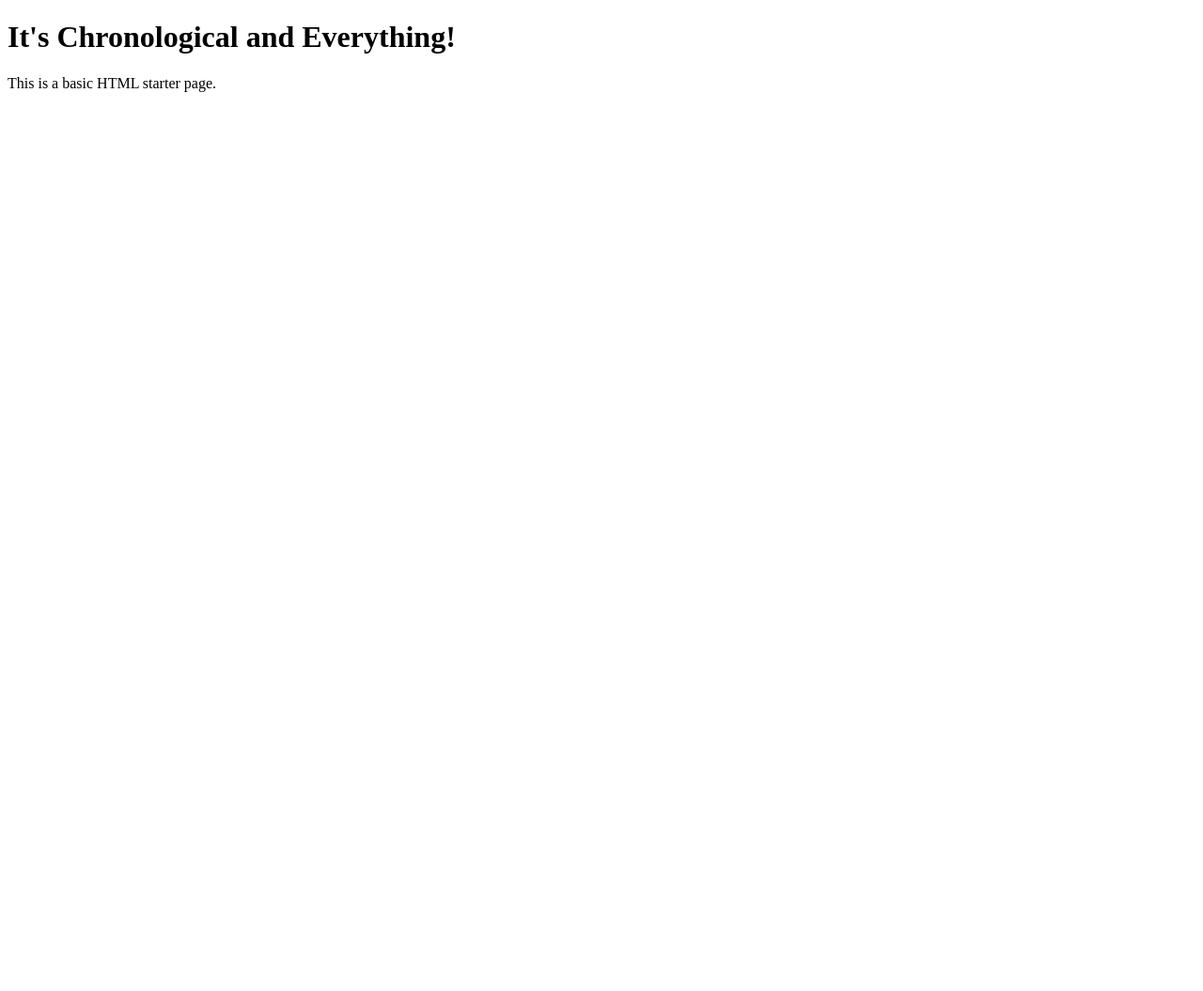
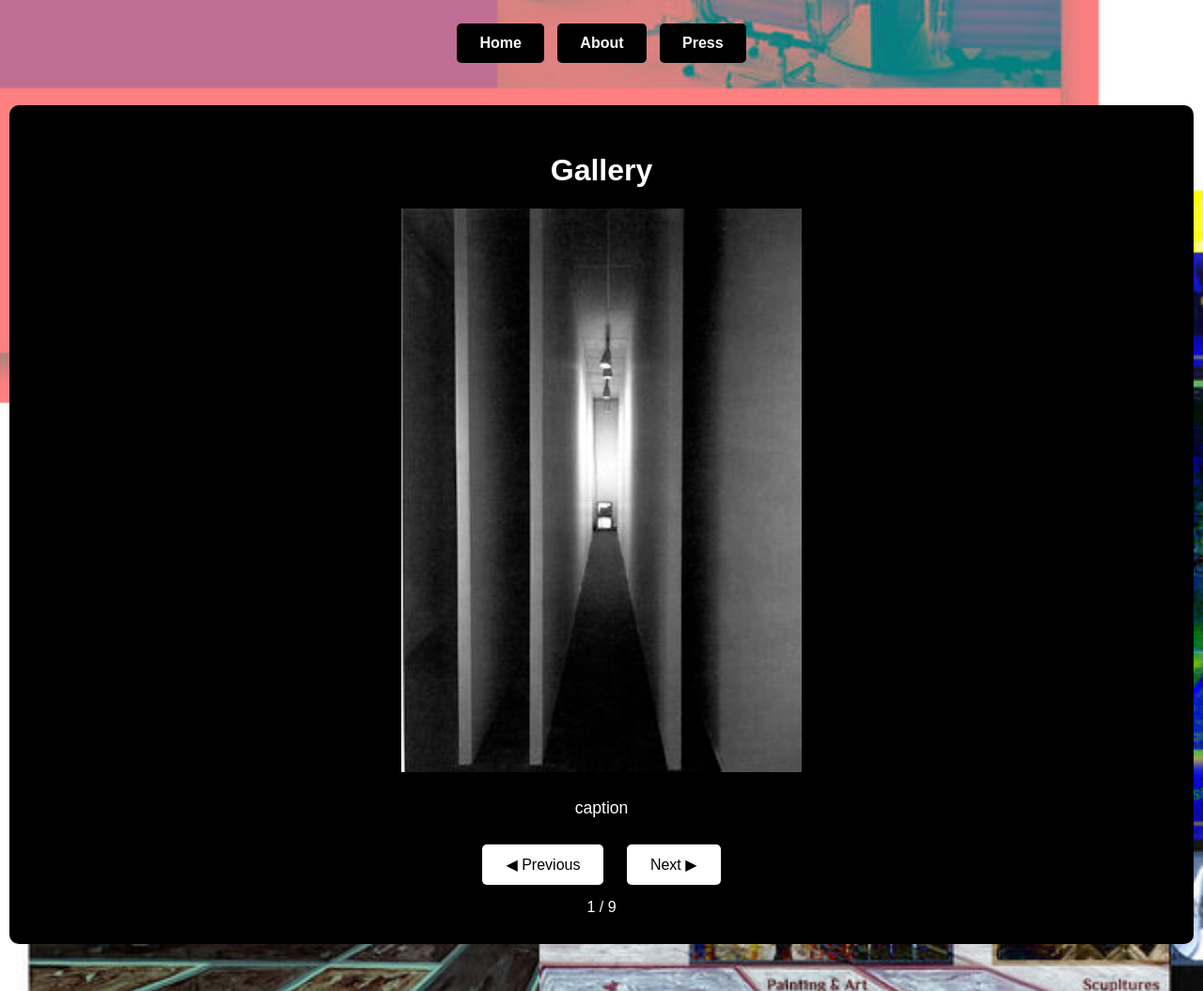
Before and after one commit to nickw0417/E-Gallery, a plain HTML site: page index3.html in a window 1280 px wide. Shown: the whole page at 94% size. Before the commit the page ends 800 px from the top, so only its background shows below. Drawn offline with Linux system fonts and the light colour scheme.

Commit message:
new assets and code

```diff
--- a/index3.html
+++ b/index3.html
@@ -1,9 +1,206 @@
 <!DOCTYPE html>
+<html lang="en">
 <head>
-  <title>Artwork</title>
+<meta charset="UTF-8">
+<meta name="viewport" content="width=device-width, initial-scale=1.0">
+<title>Gallery</title>
+
+<style>
+body {
+    margin: 0;
+    padding: 0;
+    font-family: Arial, sans-serif;
+    background-image: url("assets/web_art.jpg");
+    background-size: cover;
+    background-position: center;
+    background-attachment: fixed;
+    background-repeat: no-repeat;
+    color: white;
+}
+
+.nav {
+    text-align: center;
+    padding: 20px;
+}
+
+.nav a {
+    display: inline-block;
+    padding: 12px 24px;
+    margin: 5px;
+    background-color: rgba(0,0,0,1);
+    color: white;
+    text-decoration: none;
+    border-radius: 5px;
+    font-weight: bold;
+}
+
+.nav a:hover {
+    background-color: #333;
+}
+
+.gallery-container {
+    max-width: 1200px;
+    margin: 20px auto 50px auto;
+    padding: 30px;
+    background-color: rgba(0,0,0,1);
+    border-radius: 10px;
+    text-align: center;
+}
+
+.slide {
+    display: none;
+}
+
+.slide img {
+    width: 100%;
+    max-height: 75vh;
+    object-fit: contain;
+    border-radius: 5px;
+}
+
+.caption {
+    margin-top: 20px;
+    font-size: 1.1rem;
+    line-height: 1.6;
+}
+
+.controls {
+    margin-top: 25px;
+}
+
+.controls button {
+    padding: 12px 25px;
+    font-size: 16px;
+    margin: 0 10px;
+    background: white;
+    color: black;
+    border: none;
+    border-radius: 5px;
+    cursor: pointer;
+}
+
+.controls button:hover {
+    background: #ccc;
+}
+
+.counter {
+    margin-top: 15px;
+    font-size: 1rem;
+}
+</style>
+
 </head>
 <body>
-  <h1>It's Chronological and Everything!</h1>
-  <p>This is a basic HTML starter page.</p>
+
+<div class="nav">
+    <a href="index.html">Home</a>
+    <a href="index2.html">About</a>
+    <a href="index4.html">Press</a>
+</div>
+
+<div class="gallery-container">
+
+    <h1>Gallery</h1>
+
+    <div class="slide">
+        <img src="assets/live_taped_corridor.jpg" alt="Live Taped Video Corridor">
+        <div class="caption">caption</div>
+    </div>
+
+    <div class="slide">
+        <img src="assets/lorna.jpg" alt="Lorna">
+        <div class="caption">caption</div>
+    </div>
+
+    <div class="slide">
+        <img src="assets/hole_in_space.jpg" alt="Hole In Space">
+        <div class="caption">caption</div>
+    </div>
+
+    <div class="slide">
+        <img src="assets/electronic_cafe.jpg" alt="Electronic Cafe">
+        <div class="caption">caption</div>
+    </div>
+
+    <div class="slide">
+        <img src="assets/deep_contact.jpg" alt="Deep Contact">
+        <div class="caption">caption</div>
+    </div>
+
+    <div class="slide">
+        <img src="assets/legible_city.jpg" alt="Legible City">
+        <div class="caption">caption</div>
+    </div>
+
+    <div class="slide">
+        <img src="assets/mbcbftw.jpg" alt="My Boyfriend Came Back From The War">
+        <div class="caption">caption</div>
+    </div>
+
+    <div class="slide">
+        <img src="assets/unmakeablelove.jpg" alt="Unmakeable Love">
+        <div class="caption">caption</div>
+    </div>
+
+    <div class="slide">
+        <img src="assets/simstalgia.jpg" alt="Simstalgia">
+        <div class="caption">caption</div>
+    </div>
+
+    <div class="controls">
+        <button onclick="changeSlide(-1)">◀ Previous</button>
+        <button onclick="changeSlide(1)">Next ▶</button>
+    </div>
+
+    <div class="counter" id="counter"></div>
+
+</div>
+
+<script>
+let slideIndex = 0;
+
+const slides = document.querySelectorAll(".slide");
+const counter = document.getElementById("counter");
+
+function showSlide(index) {
+
+    if (index >= slides.length) {
+        slideIndex = 0;
+    }
+
+    if (index < 0) {
+        slideIndex = slides.length - 1;
+    }
+
+    slides.forEach(slide => {
+        slide.style.display = "none";
+    });
+
+    slides[slideIndex].style.display = "block";
+
+    counter.textContent =
+        (slideIndex + 1) + " / " + slides.length;
+}
+
+function changeSlide(n) {
+    slideIndex += n;
+    showSlide(slideIndex);
+}
+
+document.addEventListener("keydown", function(event) {
+
+    if (event.key === "ArrowRight") {
+        changeSlide(1);
+    }
+
+    if (event.key === "ArrowLeft") {
+        changeSlide(-1);
+    }
+
+});
+
+showSlide(slideIndex);
+</script>
+
 </body>
 </html>
```
Also changed, not shown: assets/deep_contact.jpg (added), assets/electronic_cafe.jpg (added), assets/hole_in_space.jpg (added), assets/legible_city.jpg (added), assets/live_taped_corridor.jpg (added), assets/lorna.jpg (added), assets/mbcbftw.png (added), assets/simstalgia.jpg (added), assets/unmakeabelove.jpg (added), assets/with_those_we_love_alive.webp (added).
